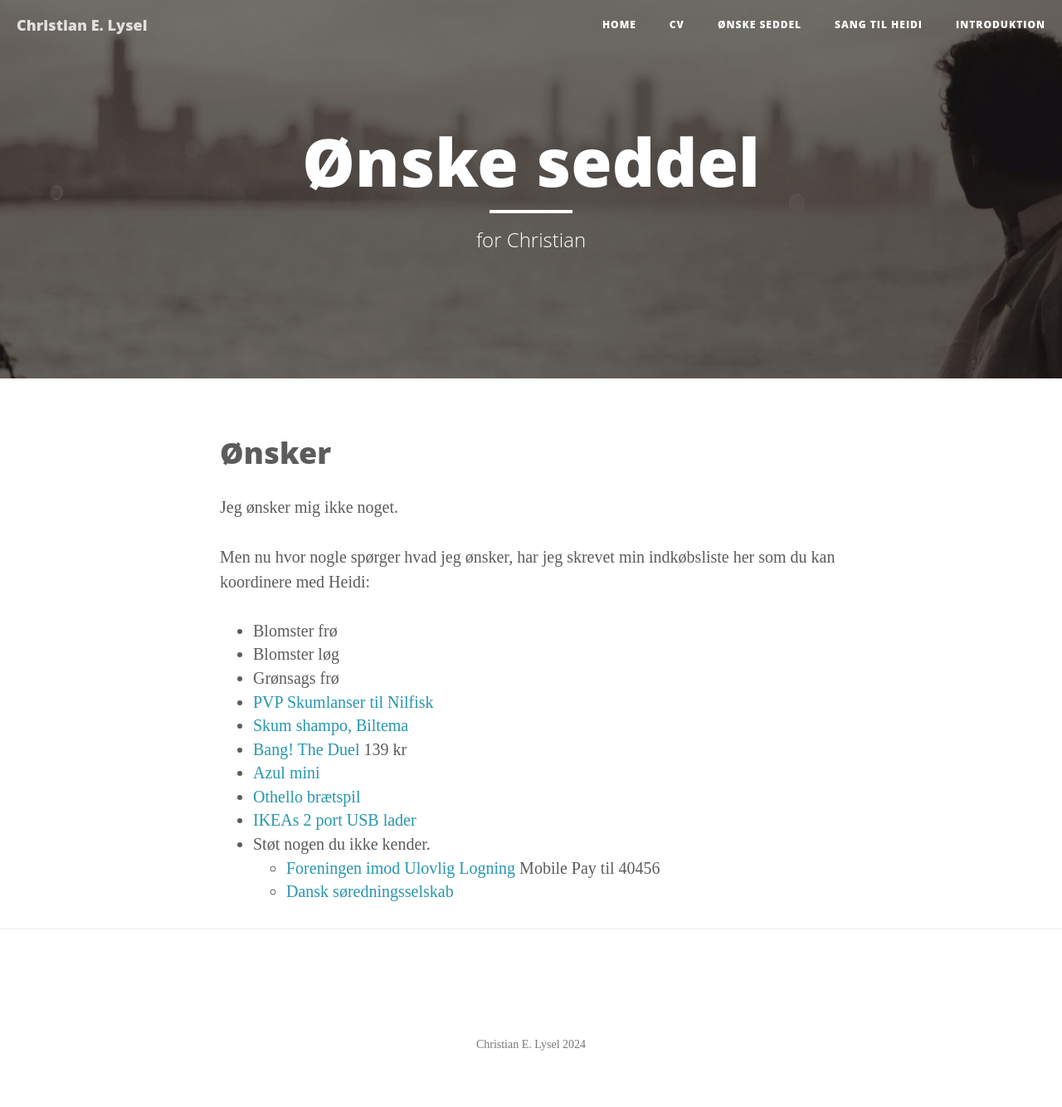
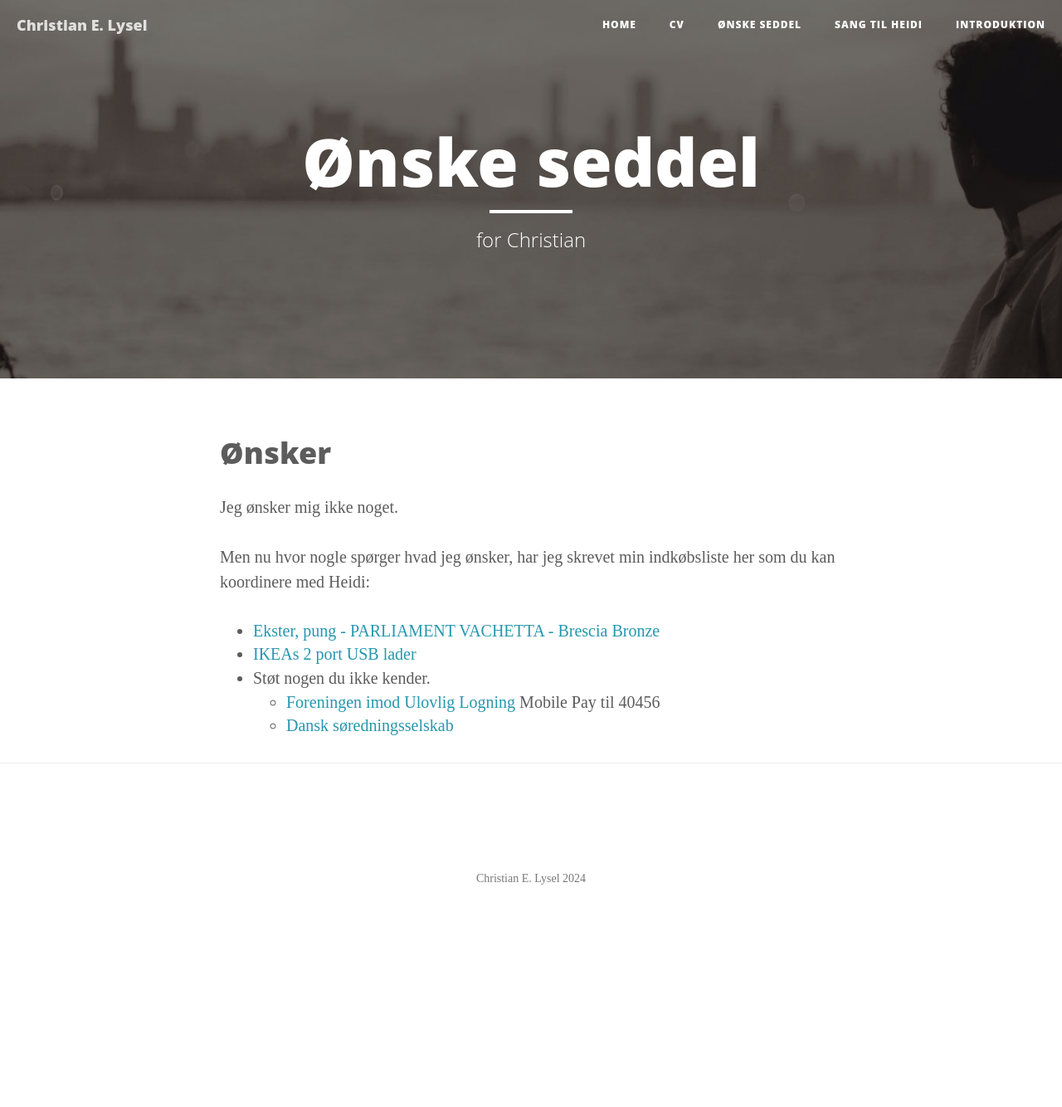
Before and after one commit to clysel/christian.lysel.net, a Jekyll site: the page built from gave.markdown, in a window 1280 px wide. Shown: the whole page at 83% size. Built offline with Jekyll 4.4.1, drawn with Linux system fonts in a browser that asks for light colours; after the commit the page ends 1134 px from its top, so only the background shows below that.

Commit message:
Update gave.markdown

```diff
--- a/gave.markdown
+++ b/gave.markdown
@@ -10,14 +10,7 @@ Jeg ønsker mig ikke noget.
 
 Men nu hvor nogle spørger hvad jeg ønsker, har jeg skrevet min indkøbsliste her som du kan koordinere med Heidi:
 
-* Blomster frø
-* Blomster løg
-* Grønsags frø
-* [PVP Skumlanser til Nilfisk](https://www.billigbilpleje.dk/pi/First-Foamer-ECO-Skumlanse-1-stk-_8726794v1623171_439637.aspx)
-* [Skum shampo, Biltema](https://www.biltema.dk/bilpleje/bilvask/bilshampoo/skumshampoo-lyserod-1-liter-2000046132)
-* [Bang! The Duel](https://www.spelexperten.dk/dk/selskabsspil/kortspil/bang-the-duel.html) 139 kr
-* [Azul mini](https://www.hyggeonkel.dk/produkt/azul-mini)
-* [Othello brætspil](https://www.proshop.dk/Braetspil/Alga-Othello-Bring-Along/2780038)
+* [Ekster, pung - PARLIAMENT VACHETTA - Brescia Bronze](https://www.ekster.com/en-eu/products/parliament-vachetta-collection)
 * [IKEAs 2 port USB lader](https://www.ikea.com/dk/da/p/sjoess-45-w-2-port-usb-oplader-hurtig-opladning-80574438/)
 * Støt nogen du ikke kender.
   * [Foreningen imod Ulovlig Logning](https://ulovliglogning.dk/#wannahelp) Mobile Pay til 40456
```
